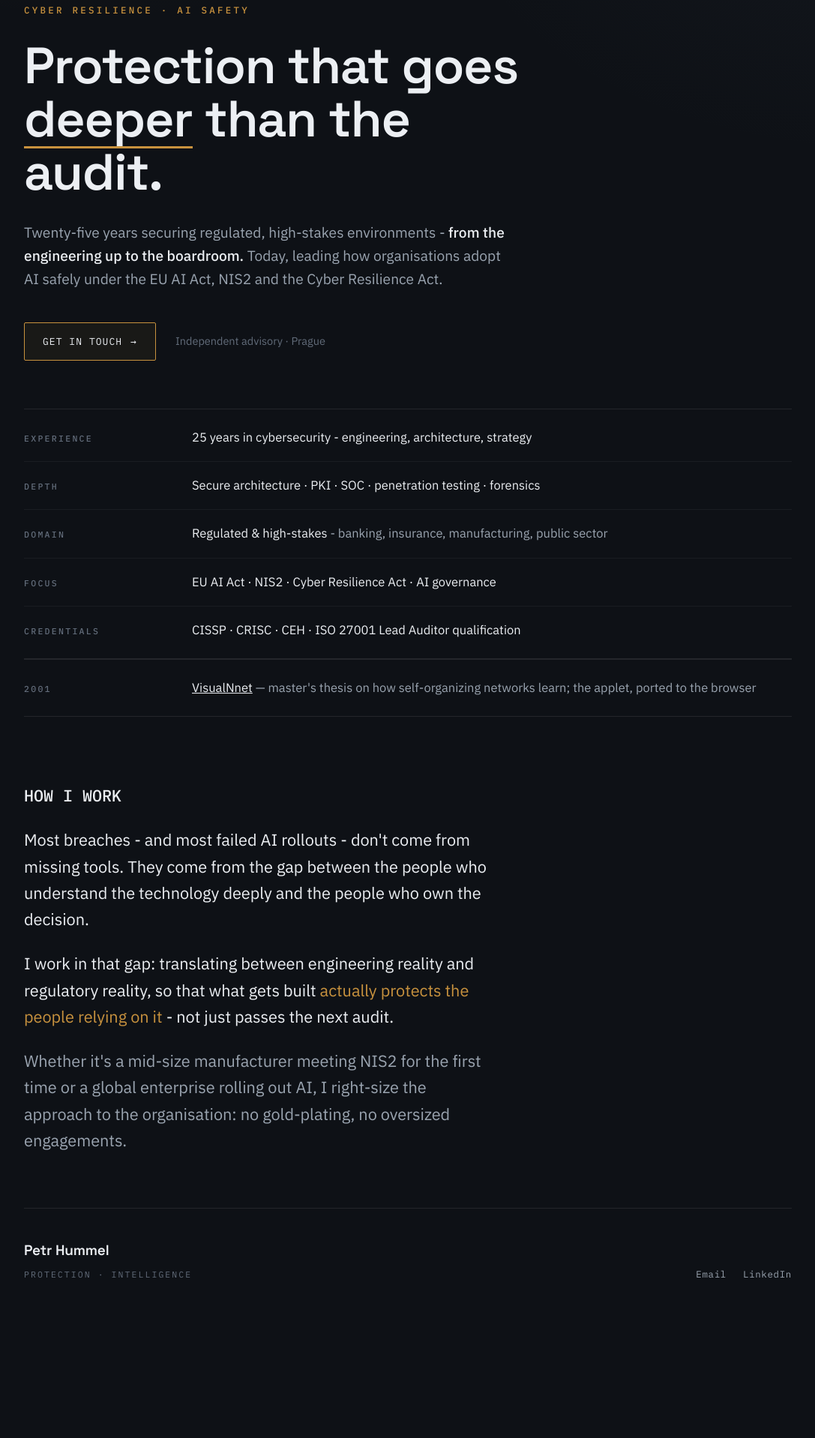
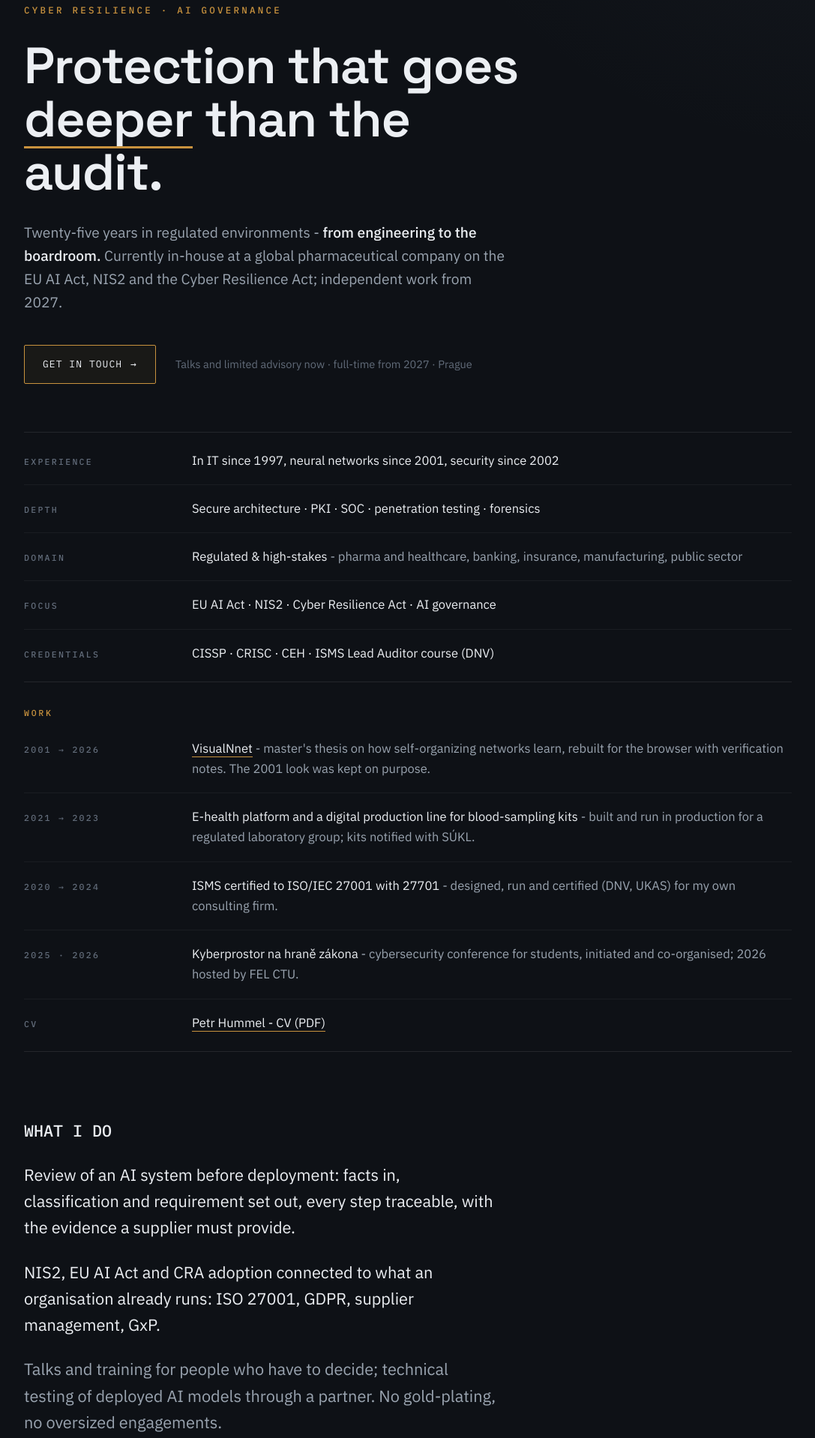
Before and after one commit to hlava42/public-web-protintel, a plain HTML site: page index.html in a window 1280 px wide. Shown: the part 173-2091 px from the top of the page at 75% size, without its empty margins (96-1183 px from the left). Before the commit the page ends 1939 px from the top, so only its background shows below. Drawn offline with Linux system fonts and the light colour scheme.

Commit message:
Update index.html

```diff
--- a/index.html
+++ b/index.html
@@ -3,16 +3,16 @@
 <head>
 <meta charset="UTF-8" />
 <meta name="viewport" content="width=device-width, initial-scale=1.0" />
-<title>Petr Hummel - Cyber Resilience &amp; AI Safety</title>
-<meta name="description" content="Petr Hummel - independent advisory in cyber resilience and AI governance. Twenty-five years securing regulated, high-stakes environments. EU AI Act, NIS2, CRA." />
+<title>Petr Hummel - Cyber Resilience &amp; AI Governance</title>
+<meta name="description" content="Petr Hummel - cyber resilience and AI governance. Twenty-five years securing regulated environments; EU AI Act, NIS2, CRA." />
 <meta name="robots" content="index, follow" />
 
-<!-- Open Graph: this is what shows when the domain is shared / linked in email -->
 <meta property="og:type" content="website" />
-<meta property="og:title" content="Petr Hummel - Cyber Resilience &amp; AI Safety" />
-<meta property="og:description" content="Independent advisory in cyber resilience and AI governance. Twenty-five years in regulated, high-stakes environments." />
+<meta property="og:title" content="Petr Hummel - Cyber Resilience &amp; AI Governance" />
+<meta property="og:description" content="Cyber resilience and AI governance. Twenty-five years in regulated environments." />
 <meta property="og:url" content="https://protintel.com" />
 
+<!-- Fonts: replace with local @font-face files when convenient; this is the only external request on the page. -->
 <link rel="preconnect" href="https://fonts.googleapis.com" />
 <link rel="preconnect" href="https://fonts.gstatic.com" crossorigin />
 <link href="https://fonts.googleapis.com/css2?family=Space+Grotesk:wght@500;600;700&family=IBM+Plex+Sans:wght@400;500&family=IBM+Plex+Mono:wght@400;500&display=swap" rel="stylesheet" />
@@ -26,7 +26,7 @@
     --faint:     #626C7A;
     --line:      rgba(255, 255, 255, 0.09);
     --line-soft: rgba(255, 255, 255, 0.05);
-    --accent:    #C8923E;   /* muted brass - the single warm note */
+    --accent:    #C8923E;
     --accent-hi: #DBA552;
 
     --display: "Space Grotesk", "Segoe UI", system-ui, sans-serif;
@@ -37,7 +37,6 @@
   }
 
   * { box-sizing: border-box; }
-
   html { -webkit-text-size-adjust: 100%; }
 
   body {
@@ -49,14 +48,12 @@
     line-height: 1.65;
     -webkit-font-smoothing: antialiased;
     text-rendering: optimizeLegibility;
-    /* extremely faint ambient depth, top-left - instrument-panel calm, not decoration */
     background-image:
       radial-gradient(900px 600px at 18% -8%, rgba(200, 146, 62, 0.06), transparent 60%),
       radial-gradient(1100px 700px at 100% 0%, rgba(120, 140, 170, 0.05), transparent 55%);
     background-repeat: no-repeat;
   }
 
-  /* hairline of brass at the very top - a quiet "this is live" frame */
   body::before {
     content: "";
     position: fixed;
@@ -66,283 +63,122 @@
     z-index: 10;
   }
 
-  .wrap {
-    max-width: var(--maxw);
-    margin: 0 auto;
-    padding: 0 28px;
-  }
-
+  .wrap { max-width: var(--maxw); margin: 0 auto; padding: 0 28px; }
   a { color: inherit; }
 
-  /* ---------- top bar ---------- */
-  .topbar {
-    display: flex;
-    align-items: center;
-    justify-content: space-between;
-    padding: 26px 0 0;
-  }
+  /* top bar */
+  .topbar { display: flex; align-items: center; justify-content: space-between; padding: 26px 0 0; }
   .wordmark {
-    display: inline-flex;
-    align-items: center;
-    gap: 10px;
-    font-family: var(--mono);
-    font-size: 13px;
-    font-weight: 500;
-    letter-spacing: 0.34em;
-    text-transform: uppercase;
-    color: var(--ink);
-    text-decoration: none;
+    display: inline-flex; align-items: center; gap: 10px;
+    font-family: var(--mono); font-size: 13px; font-weight: 500;
+    letter-spacing: 0.34em; text-transform: uppercase; color: var(--ink); text-decoration: none;
   }
   .status-dot {
-    width: 7px;
-    height: 7px;
-    border-radius: 50%;
-    background: var(--accent);
-    box-shadow: 0 0 0 0 rgba(200, 146, 62, 0.5);
-    animation: pulse 3.2s ease-in-out infinite;
+    width: 7px; height: 7px; border-radius: 50%; background: var(--accent);
+    box-shadow: 0 0 0 0 rgba(200, 146, 62, 0.5); animation: pulse 3.2s ease-in-out infinite;
   }
   .topbar-contact {
-    font-family: var(--mono);
-    font-size: 12.5px;
-    letter-spacing: 0.06em;
-    color: var(--muted);
-    text-decoration: none;
-    border-bottom: 1px solid transparent;
-    transition: color .2s ease, border-color .2s ease;
+    font-family: var(--mono); font-size: 12.5px; letter-spacing: 0.06em; color: var(--muted);
+    text-decoration: none; border-bottom: 1px solid transparent; transition: color .2s ease, border-color .2s ease;
   }
   .topbar-contact:hover { color: var(--ink); border-color: var(--accent); }
 
-  /* ---------- hero ---------- */
-  .hero {
-    padding: clamp(72px, 16vh, 168px) 0 clamp(48px, 8vh, 96px);
-  }
+  /* hero */
+  .hero { padding: clamp(72px, 16vh, 168px) 0 clamp(48px, 8vh, 96px); }
   .eyebrow {
-    font-family: var(--mono);
-    font-size: 12.5px;
-    font-weight: 500;
-    letter-spacing: 0.26em;
-    text-transform: uppercase;
-    color: var(--accent);
-    margin: 0 0 30px;
-    opacity: 0;
-    animation: rise .7s cubic-bezier(.2,.7,.2,1) forwards;
-    animation-delay: .05s;
+    font-family: var(--mono); font-size: 12.5px; font-weight: 500; letter-spacing: 0.26em;
+    text-transform: uppercase; color: var(--accent); margin: 0 0 30px;
+    opacity: 0; animation: rise .7s cubic-bezier(.2,.7,.2,1) forwards; animation-delay: .05s;
   }
   .hero-title {
-    font-family: var(--display);
-    font-weight: 600;
-    font-size: clamp(2.5rem, 6.2vw, 4.25rem);
-    line-height: 1.04;
-    letter-spacing: -0.018em;
-    margin: 0;
-    max-width: 16ch;
-    opacity: 0;
-    animation: rise .8s cubic-bezier(.2,.7,.2,1) forwards;
-    animation-delay: .14s;
+    font-family: var(--display); font-weight: 600; font-size: clamp(2.5rem, 6.2vw, 4.25rem);
+    line-height: 1.04; letter-spacing: -0.018em; margin: 0; max-width: 16ch;
+    opacity: 0; animation: rise .8s cubic-bezier(.2,.7,.2,1) forwards; animation-delay: .14s;
   }
-  /* the one word that carries the thesis: depth */
-  .mark {
-    position: relative;
-    white-space: nowrap;
-  }
+  .mark { position: relative; white-space: nowrap; }
   .mark::after {
-    content: "";
-    position: absolute;
-    left: 0;
-    bottom: 0.06em;
-    width: 100%;
-    height: 3px;
-    background: var(--accent);
-    transform: scaleX(0);
-    transform-origin: left;
-    animation: draw .7s cubic-bezier(.7,0,.3,1) forwards;
-    animation-delay: .9s;
+    content: ""; position: absolute; left: 0; bottom: 0.06em; width: 100%; height: 3px;
+    background: var(--accent); transform: scaleX(0); transform-origin: left;
+    animation: draw .7s cubic-bezier(.7,0,.3,1) forwards; animation-delay: .9s;
   }
   .hero-sub {
-    font-size: clamp(1.02rem, 1.5vw, 1.2rem);
-    line-height: 1.6;
-    color: var(--muted);
-    max-width: 56ch;
-    margin: 30px 0 0;
-    opacity: 0;
-    animation: rise .8s cubic-bezier(.2,.7,.2,1) forwards;
-    animation-delay: .26s;
+    font-size: clamp(1.02rem, 1.5vw, 1.2rem); line-height: 1.6; color: var(--muted);
+    max-width: 56ch; margin: 30px 0 0;
+    opacity: 0; animation: rise .8s cubic-bezier(.2,.7,.2,1) forwards; animation-delay: .26s;
   }
   .hero-sub strong { color: var(--ink); font-weight: 500; }
-
   .cta-row {
-    margin: 42px 0 0;
-    display: flex;
-    align-items: center;
-    gap: 26px;
-    flex-wrap: wrap;
-    opacity: 0;
-    animation: rise .8s cubic-bezier(.2,.7,.2,1) forwards;
-    animation-delay: .38s;
+    margin: 42px 0 0; display: flex; align-items: center; gap: 26px; flex-wrap: wrap;
+    opacity: 0; animation: rise .8s cubic-bezier(.2,.7,.2,1) forwards; animation-delay: .38s;
   }
   .cta {
-    display: inline-flex;
-    align-items: center;
-    gap: 11px;
-    font-family: var(--mono);
-    font-size: 13px;
-    letter-spacing: 0.08em;
-    text-transform: uppercase;
-    color: var(--ink);
-    text-decoration: none;
-    padding: 14px 24px;
-    border: 1px solid var(--accent);
-    border-radius: 2px;
-    background: rgba(200, 146, 62, 0.06);
-    transition: background .22s ease, transform .22s ease;
+    display: inline-flex; align-items: center; gap: 11px; font-family: var(--mono); font-size: 13px;
+    letter-spacing: 0.08em; text-transform: uppercase; color: var(--ink); text-decoration: none;
+    padding: 14px 24px; border: 1px solid var(--accent); border-radius: 2px;
+    background: rgba(200, 146, 62, 0.06); transition: background .22s ease, transform .22s ease;
   }
   .cta:hover { background: rgba(200, 146, 62, 0.16); transform: translateY(-1px); }
   .cta .arrow { transition: transform .22s ease; }
   .cta:hover .arrow { transform: translateX(3px); }
-  .cta-aside {
-    font-size: 14.5px;
-    color: var(--faint);
-  }
+  .cta-aside { font-size: 14.5px; color: var(--faint); }
 
-  /* ---------- spec strip ---------- */
-  .spec {
-    border-top: 1px solid var(--line);
-    border-bottom: 1px solid var(--line);
-    padding: 6px 0;
-  }
+  /* spec strips */
+  .spec { border-top: 1px solid var(--line); border-bottom: 1px solid var(--line); padding: 6px 0; }
+  .spec + .spec { border-top: none; }
   .spec-row {
-    display: grid;
-    grid-template-columns: 200px 1fr;
-    gap: 24px;
-    align-items: baseline;
-    padding: 18px 0;
-    border-bottom: 1px solid var(--line-soft);
+    display: grid; grid-template-columns: 200px 1fr; gap: 24px; align-items: baseline;
+    padding: 18px 0; border-bottom: 1px solid var(--line-soft);
   }
   .spec-row:last-child { border-bottom: none; }
   .spec-key {
-    font-family: var(--mono);
-    font-size: 11.5px;
-    font-weight: 500;
-    letter-spacing: 0.2em;
-    text-transform: uppercase;
-    color: var(--faint);
+    font-family: var(--mono); font-size: 11.5px; font-weight: 500; letter-spacing: 0.2em;
+    text-transform: uppercase; color: var(--faint);
   }
-  .spec-val {
-    font-size: 16.5px;
-    color: var(--ink);
-  }
+  .spec-val { font-size: 16.5px; color: var(--ink); }
   .spec-val .dim { color: var(--muted); }
-
-  /* ---------- pull quote ---------- */
-  .quote {
-    padding: clamp(56px, 10vh, 104px) 0;
-    max-width: 60ch;
-  }
-  .quote blockquote {
-    margin: 0;
-    font-family: var(--display);
-    font-weight: 500;
-    font-size: clamp(1.32rem, 2.7vw, 1.95rem);
-    line-height: 1.36;
-    letter-spacing: -0.014em;
-    color: var(--ink);
-  }
-  .quote .qmark { color: var(--accent); }
-  .quote cite {
-    display: block;
-    margin-top: 24px;
-    font-family: var(--mono);
-    font-style: normal;
-    font-size: 12.5px;
-    letter-spacing: 0.12em;
-    text-transform: uppercase;
-    color: var(--faint);
+  .spec-val a { text-decoration: none; border-bottom: 1px solid var(--accent); transition: color .2s ease; }
+  .spec-val a:hover { color: var(--accent-hi); }
+  .spec-title {
+    font-family: var(--mono); font-size: 11.5px; font-weight: 500; letter-spacing: 0.24em;
+    text-transform: uppercase; color: var(--accent); margin: 0; padding: 26px 0 6px;
   }
 
-  /* ---------- point of view ---------- */
-  .pov {
-    padding: clamp(64px, 11vh, 120px) 0 clamp(56px, 9vh, 104px);
-    max-width: 62ch;
-  }
+  /* what I do */
+  .pov { padding: clamp(64px, 11vh, 120px) 0 clamp(56px, 9vh, 104px); max-width: 62ch; }
   .pov-label {
-    font-family: var(--mono);
-    font-size: 11.5px;
-    font-weight: 500;
-    letter-spacing: 0.24em;
-    text-transform: uppercase;
-    color: var(--accent);
-    margin: 0 0 22px;
+    font-family: var(--mono); font-size: 11.5px; font-weight: 500; letter-spacing: 0.24em;
+    text-transform: uppercase; color: var(--accent); margin: 0 0 22px;
   }
   .pov p {
-    font-size: clamp(1.12rem, 1.7vw, 1.38rem);
-    line-height: 1.62;
-    color: var(--ink);
-    margin: 0 0 1.1em;
-    letter-spacing: -0.003em;
+    font-size: clamp(1.12rem, 1.7vw, 1.38rem); line-height: 1.62; color: var(--ink);
+    margin: 0 0 1.1em; letter-spacing: -0.003em;
   }
   .pov p:last-child { margin-bottom: 0; color: var(--muted); }
-  .pov p .accent-text { color: var(--accent); }
 
-  /* ---------- footer ---------- */
+  /* footer */
   .site-footer {
-    border-top: 1px solid var(--line);
-    padding: 40px 0 56px;
-    display: flex;
-    align-items: flex-end;
-    justify-content: space-between;
-    gap: 28px;
-    flex-wrap: wrap;
+    border-top: 1px solid var(--line); padding: 40px 0 56px;
+    display: flex; align-items: flex-end; justify-content: space-between; gap: 28px; flex-wrap: wrap;
   }
-  .footer-id .name {
-    font-family: var(--display);
-    font-weight: 600;
-    font-size: 19px;
-    letter-spacing: -0.01em;
+  .footer-id .name { font-family: var(--display); font-weight: 600; font-size: 19px; letter-spacing: -0.01em; }
+  .footer-id .gloss {
+    font-family: var(--mono); font-size: 11.5px; letter-spacing: 0.18em; text-transform: uppercase;
+    color: var(--faint); margin-top: 8px;
   }
-  .footer-id .gloss {
-    font-family: var(--mono);
-    font-size: 11.5px;
-    letter-spacing: 0.18em;
-    text-transform: uppercase;
-    color: var(--faint);
-    margin-top: 8px;
-  }
-  .footer-links {
-    display: flex;
-    gap: 22px;
-    font-family: var(--mono);
-    font-size: 12.5px;
-    letter-spacing: 0.05em;
-  }
+  .footer-id .legal { font-family: var(--mono); font-size: 11.5px; color: var(--faint); margin-top: 10px; letter-spacing: 0.04em; }
+  .footer-links { display: flex; gap: 22px; font-family: var(--mono); font-size: 12.5px; letter-spacing: 0.05em; }
   .footer-links a {
-    color: var(--muted);
-    text-decoration: none;
-    border-bottom: 1px solid transparent;
+    color: var(--muted); text-decoration: none; border-bottom: 1px solid transparent;
     transition: color .2s ease, border-color .2s ease;
   }
   .footer-links a:hover { color: var(--ink); border-color: var(--accent); }
 
-  /* ---------- keyframes ---------- */
-  @keyframes rise {
-    from { opacity: 0; transform: translateY(14px); }
-    to   { opacity: 1; transform: translateY(0); }
-  }
-  @keyframes draw {
-    to { transform: scaleX(1); }
-  }
-  @keyframes pulse {
-    0%, 100% { box-shadow: 0 0 0 0 rgba(200, 146, 62, 0.45); }
-    50%      { box-shadow: 0 0 0 6px rgba(200, 146, 62, 0); }
-  }
+  @keyframes rise { from { opacity: 0; transform: translateY(14px); } to { opacity: 1; transform: translateY(0); } }
+  @keyframes draw { to { transform: scaleX(1); } }
+  @keyframes pulse { 0%, 100% { box-shadow: 0 0 0 0 rgba(200, 146, 62, 0.45); } 50% { box-shadow: 0 0 0 6px rgba(200, 146, 62, 0); } }
 
-  /* ---------- focus / a11y ---------- */
-  a:focus-visible, .cta:focus-visible {
-    outline: 2px solid var(--accent-hi);
-    outline-offset: 3px;
-    border-radius: 2px;
-  }
+  a:focus-visible, .cta:focus-visible { outline: 2px solid var(--accent-hi); outline-offset: 3px; border-radius: 2px; }
 
-  /* ---------- responsive ---------- */
   @media (max-width: 620px) {
     body { font-size: 16px; }
     .spec-row { grid-template-columns: 1fr; gap: 7px; padding: 16px 0; }
@@ -350,7 +186,6 @@
     .hero-title { max-width: 18ch; }
     .footer-links { gap: 16px; }
   }
-
   @media (prefers-reduced-motion: reduce) {
     .eyebrow, .hero-title, .hero-sub, .cta-row { opacity: 1; animation: none; transform: none; }
     .mark::after { transform: scaleX(1); animation: none; }
@@ -371,25 +206,25 @@
 
     <main>
       <section class="hero">
-        <p class="eyebrow">Cyber Resilience · AI Safety</p>
+        <p class="eyebrow">Cyber Resilience · AI Governance</p>
         <h1 class="hero-title">Protection that goes <span class="mark">deeper</span> than the audit.</h1>
         <p class="hero-sub">
-          Twenty-five years securing regulated, high-stakes environments -
-          <strong>from the engineering up to the boardroom.</strong>
-          Today, leading how organisations adopt AI safely under the EU AI Act, NIS2 and the Cyber Resilience Act.
+          Twenty-five years in regulated environments -
+          <strong>from engineering to the boardroom.</strong>
+          Currently in-house at a global pharmaceutical company on the EU AI Act, NIS2 and the Cyber Resilience Act; independent work from 2027.
         </p>
         <div class="cta-row">
           <a class="cta" href="mailto:petr.hummel@protintel.com">
             Get in touch <span class="arrow" aria-hidden="true">→</span>
           </a>
-          <span class="cta-aside">Independent advisory · Prague</span>
+          <span class="cta-aside">Talks and limited advisory now · full-time from 2027 · Prague</span>
         </div>
       </section>
 
       <section class="spec" aria-label="At a glance">
         <div class="spec-row">
           <div class="spec-key">Experience</div>
-          <div class="spec-val">25 years in cybersecurity - engineering, architecture, strategy</div>
+          <div class="spec-val">In IT since 1997, neural networks since 2001, security since 2002</div>
         </div>
         <div class="spec-row">
           <div class="spec-key">Depth</div>
@@ -397,7 +232,7 @@
         </div>
         <div class="spec-row">
           <div class="spec-key">Domain</div>
-          <div class="spec-val">Regulated &amp; high-stakes <span class="dim">- banking, insurance, manufacturing, public sector</span></div>
+          <div class="spec-val">Regulated &amp; high-stakes <span class="dim">- pharma and healthcare, banking, insurance, manufacturing, public sector</span></div>
         </div>
         <div class="spec-row">
           <div class="spec-key">Focus</div>
@@ -405,36 +240,40 @@
         </div>
         <div class="spec-row">
           <div class="spec-key">Credentials</div>
-          <div class="spec-val">CISSP &middot; CRISC &middot; CEH &middot; ISO 27001 Lead Auditor qualification</div>
+          <div class="spec-val">CISSP · CRISC · CEH · ISMS Lead Auditor course (DNV)</div>
         </div>
       </section>
 
       <section class="spec" aria-label="Work">
+        <p class="spec-title">Work</p>
         <div class="spec-row">
-          <div class="spec-key">2001</div>
-          <div class="spec-val"><a href="/visualnnet/">VisualNnet</a> <span class="dim">— master's thesis on how self-organizing networks learn; the applet, ported to the browser</span></div>
+          <div class="spec-key">2001 → 2026</div>
+          <div class="spec-val"><a href="/visualnnet/">VisualNnet</a> <span class="dim">- master's thesis on how self-organizing networks learn, rebuilt for the browser with verification notes. The 2001 look was kept on purpose.</span></div>
+        </div>
+        <div class="spec-row">
+          <div class="spec-key">2021 → 2023</div>
+          <div class="spec-val">E-health platform and a digital production line for blood-sampling kits <span class="dim">- built and run in production for a regulated laboratory group; kits notified with SÚKL.</span></div>
+        </div>
+        <div class="spec-row">
+          <div class="spec-key">2020 → 2024</div>
+          <div class="spec-val">ISMS certified to ISO/IEC 27001 with 27701 <span class="dim">- designed, run and certified (DNV, UKAS) for my own consulting firm.</span></div>
+        </div>
+        <div class="spec-row">
+          <div class="spec-key">2025 · 2026</div>
+          <div class="spec-val">Kyberprostor na hraně zákona <span class="dim">- cybersecurity conference for students, initiated and co-organised; 2026 hosted by FEL CTU.</span></div>
+        </div>
+        <div class="spec-row">
+          <div class="spec-key">CV</div>
+          <div class="spec-val"><a href="/cv/Petr_Hummel_CV_2026.pdf">Petr Hummel - CV (PDF)</a></div>
         </div>
       </section>
 
       <section class="pov">
-        <p class="pov-label">How I work</p>
-        <p>
-          Most breaches - and most failed AI rollouts - don't come from missing tools.
-          They come from the gap between the people who understand the technology deeply
-          and the people who own the decision.
-        </p>
-        <p>
-          I work in that gap: translating between engineering reality and regulatory reality,
-          so that what gets built <span class="accent-text">actually protects the people relying on it</span> -
-          not just passes the next audit.
-        </p>
-        <p>
-          Whether it's a mid-size manufacturer meeting NIS2 for the first time
-          or a global enterprise rolling out AI, I right-size the approach to the organisation:
-          no gold-plating, no oversized engagements.
-        </p>
+        <p class="pov-label">What I do</p>
+        <p>Review of an AI system before deployment: facts in, classification and requirement set out, every step traceable, with the evidence a supplier must provide.</p>
+        <p>NIS2, EU AI Act and CRA adoption connected to what an organisation already runs: ISO 27001, GDPR, supplier management, GxP.</p>
+        <p>Talks and training for people who have to decide; technical testing of deployed AI models through a partner. No gold-plating, no oversized engagements.</p>
       </section>
-
 
     </main>
 
@@ -442,10 +281,12 @@
       <div class="footer-id">
         <div class="name">Petr Hummel</div>
         <div class="gloss">Protection · Intelligence</div>
+        <div class="legal">Ing. Petr Hummel · IČO [doplnit] · [sídlo], Prague</div>
       </div>
       <nav class="footer-links" aria-label="Contact">
-        <a href="mailto:petr@protintel.com">Email</a>
+        <a href="mailto:petr.hummel@protintel.com">Email</a>
         <a href="https://www.linkedin.com/in/petrhummel/" target="_blank" rel="noopener">LinkedIn</a>
+        <a href="/cv/Petr_Hummel_CV_2026.pdf">CV</a>
       </nav>
     </footer>
 
```
